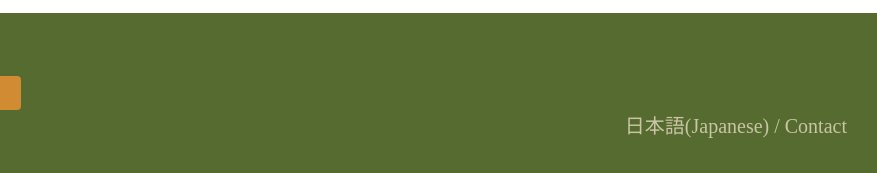
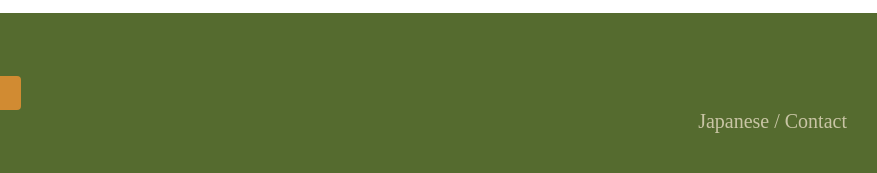
Before and after one commit to GlobalNextLeadersForum/Home_english, a plain HTML site: page index.html in a window 1280 px wide. Shown: the part 1898-2071 px from the top of the page, 403-1280 px from the left. Drawn offline with Linux system fonts and the light colour scheme.

Commit message:
Update index.html

```diff
--- a/index.html
+++ b/index.html
@@ -82,7 +82,7 @@
             </div>
         </div>
         <div class="footer-list">
-            <a href="https://GlobalNextLeadersForum.github.io/Home"><span class="change-color-when-hover">日本語(Japanese)</span> /</a>
+            <a href="https://GlobalNextLeadersForum.github.io/Home"><span class="change-color-when-hover">Japanese</span> /</a>
             <a href="https://GlobalNextLeadersForum.github.io/contact_english" class="change-color-when-hover"> Contact</a>
         </div>
     </footer>
```
